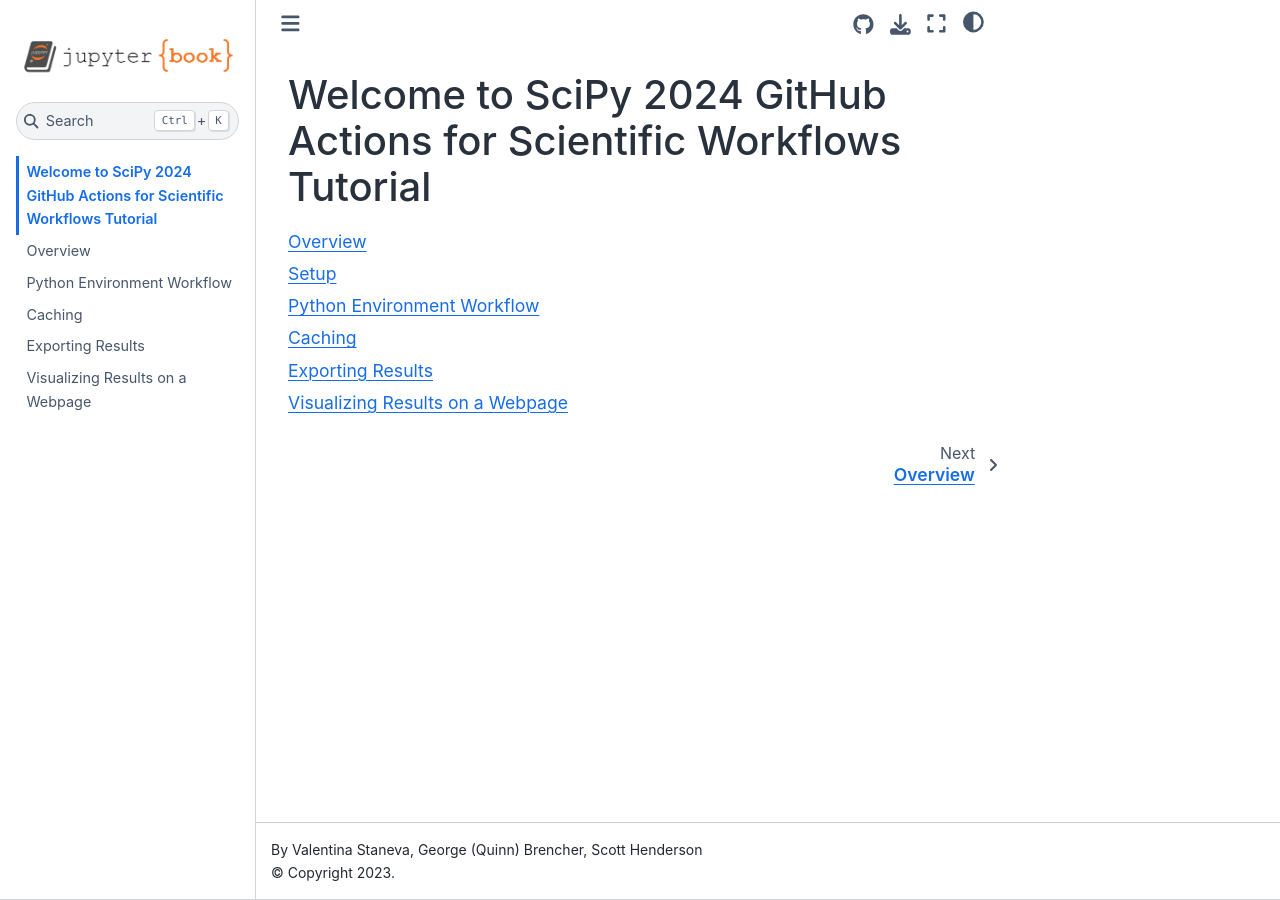
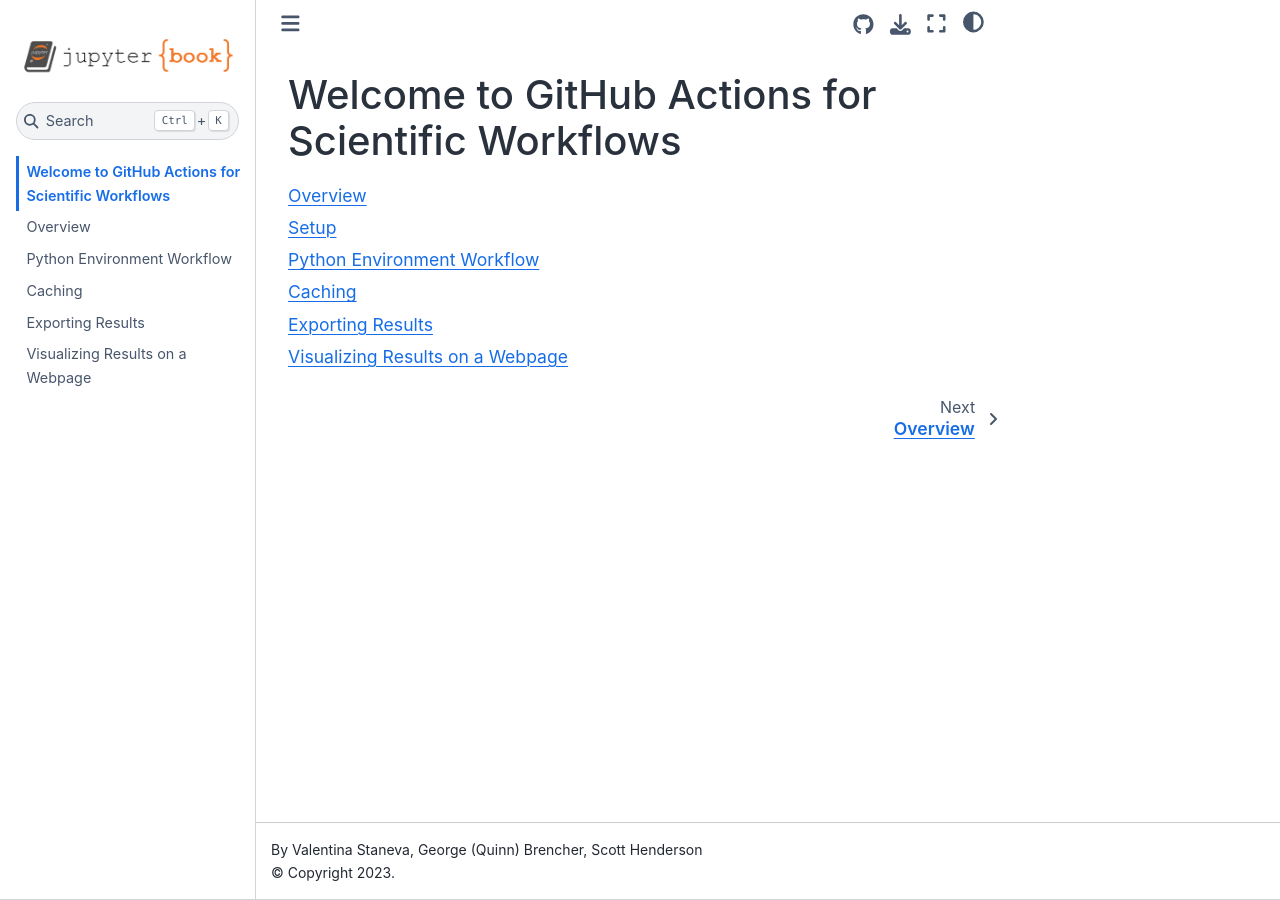
Before and after one commit to uwescience/SciPy2024-GitHubActionsTutorial, a Jupyter Book: the page built from docs/intro.md, in a window 1280 px wide. Built offline with Jupyter Book 1.0.4 settings and Sphinx 7.4.7 and the Sphinx Book theme 1.1.4, drawn with Linux system fonts in a browser that asks for light colours; pages that are not in the unit, such as notebooks, are missing from menus.

Commit message:
updating to shorter intro

````diff
--- a/docs/intro.md
+++ b/docs/intro.md
@@ -1,4 +1,4 @@
-# Welcome to SciPy 2024 GitHub Actions for Scientific Workflows Tutorial
+# Welcome to GitHub Actions for Scientific Workflows
 
 ```{tableofcontents}
 ```
````
